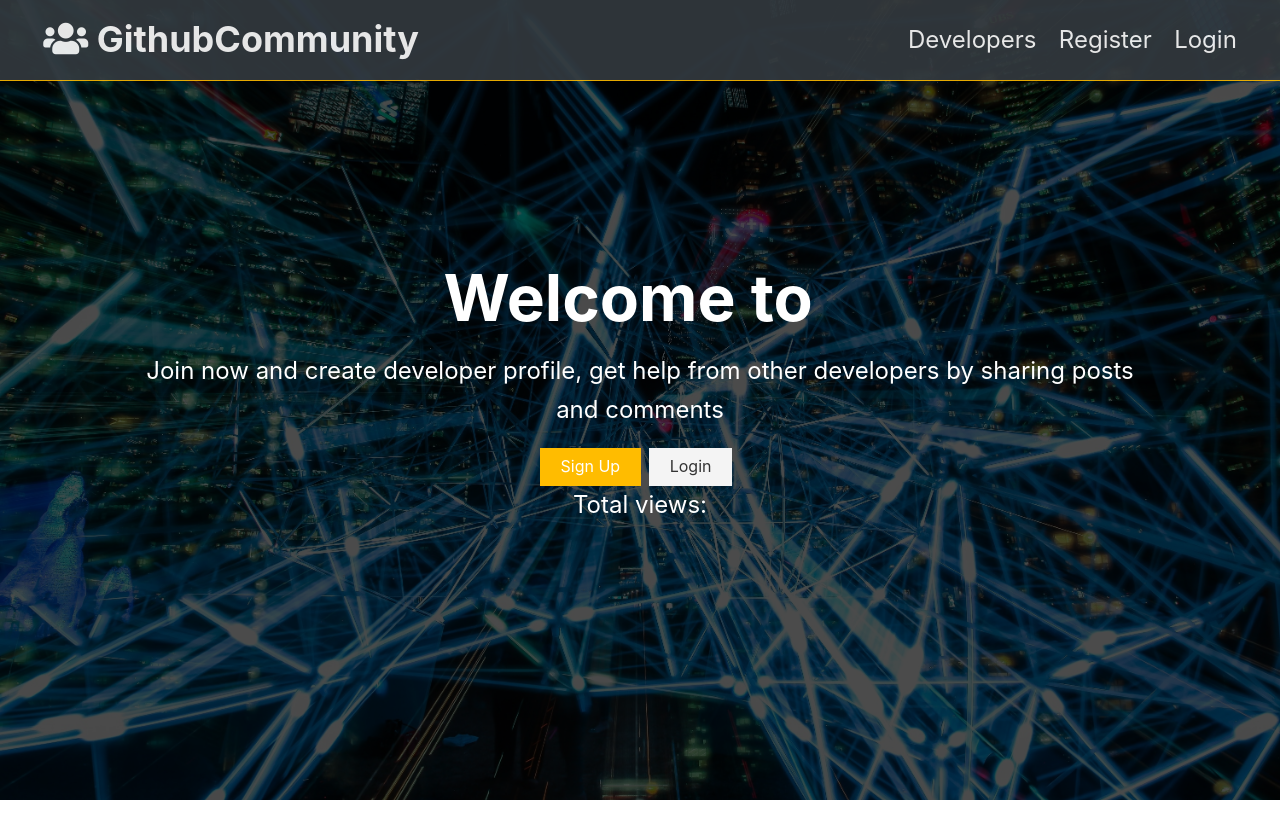
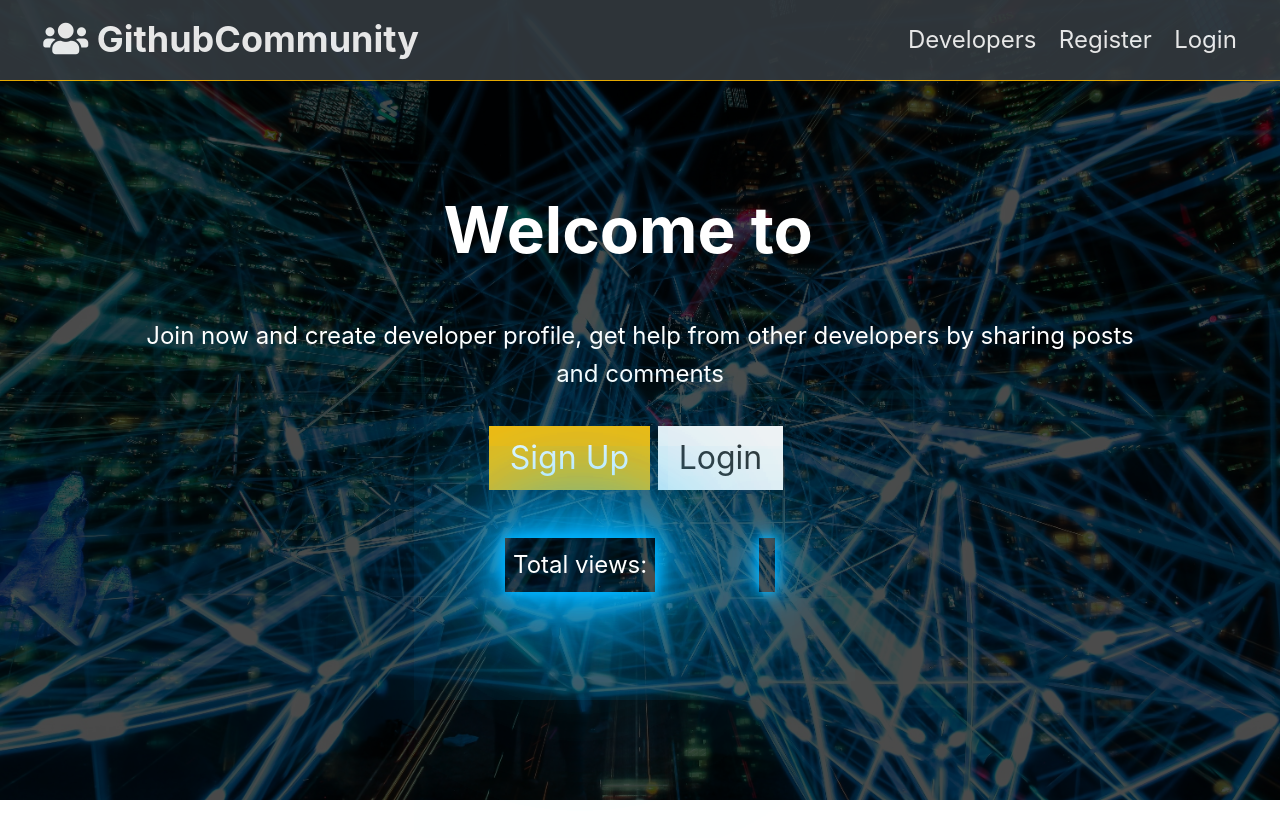
Before and after one commit to mmajerski/github-service, a React (Create React App) app in the folder client/: page / in a window 1280 px wide. Shown: the top 838 px of the page. After the commit the page ends 800 px from the top, so only its background shows below. Built offline with nearby package versions, Linux system fonts and the light colour scheme; no server answers.

Commit message:
resolve some layout issues

```diff
--- a/client/src/App.css
+++ b/client/src/App.css
@@ -41,8 +41,6 @@ img {
   margin: auto;
   overflow: hidden;
   padding: 0 2rem;
-  margin-top: 6rem;
-  margin-bottom: 3rem;
 }
 
 /* text styles*/
@@ -61,6 +59,7 @@ img {
 .lead {
   font-size: 1.5rem;
   margin-bottom: 1rem;
+  margin-top: 2rem;
 }
 
 .text-center {
@@ -69,6 +68,7 @@ img {
 
 .text-primary {
   color: var(--primary-color);
+  padding-top: 5rem;
 }
 
 .text-dark {
@@ -208,6 +208,11 @@ img {
 
 .btn:hover {
   opacity: 0.8;
+}
+
+.landing-page-button {
+  font-size: 2rem;
+  margin-top: 1rem;
 }
 
 .bg-light,
@@ -491,8 +496,12 @@ button {
 
 /* mobile styles */
 @media (max-width: 700px) {
-  .container {
-    margin-top: 8rem;
+  .text-primary {
+    padding-top: 12rem;
+  }
+
+  .landing-inner h1 {
+    padding-top: 12rem;
   }
 
   .hide-sm {
@@ -509,7 +518,7 @@ button {
   }
 
   .lead {
-    font-size: 1rem;
+    font-size: inherit;
   }
 
   /* navbar */
@@ -576,3 +585,39 @@ button {
     padding: 0.3rem 0.4rem;
   }
 }
+
+.glowing-container {
+  display: flex;
+  margin-top: 2rem;
+  justify-content: space-between;
+  text-align: center;
+}
+
+.glowing-container .text,
+.glowing-container .data {
+  padding: 0.5rem;
+}
+
+.glowing-animation {
+  display: table-cell;
+  margin: 1rem;
+  padding: 0;
+  animation: glowing-anim 2s linear infinite;
+}
+
+@keyframes glowing-anim {
+  0%,
+  100% {
+    color: #00b3ff;
+    filter: blur(2px);
+    box-shadow: 0 0 10px #00b3ff, 0 0 20px #00b3ff, 0 0 40px #00b3ff,
+      0 0 80px #00b3ff, 0 0 120px #00b3ff, 0 0 200px #00b3ff, 0 0 300px #00b3ff,
+      0 0 400px #00b3ff;
+  }
+  5%,
+  95% {
+    color: #fff;
+    filter: blur(0px);
+    text-shadow: 0 0 10px none;
+  }
+}
--- a/client/src/actions/profile.js
+++ b/client/src/actions/profile.js
@@ -1,7 +1,7 @@
 import axios from "axios";
 import { setAlert } from "./alert";
 
-import { GET_PROFILE, PROFILE_ERROR } from "./types";
+import { GET_PROFILE, UPDATE_PROFILE, PROFILE_ERROR } from "./types";
 
 export const getCurrentProfile = () => async (dispatch) => {
   try {
@@ -48,3 +48,32 @@ export const createProfile = (formData, history, edit = false) => async (
     });
   }
 };
+
+export const addExperience = (formData, history) => async (dispatch) => {
+  try {
+    const config = {
+      headers: {
+        "Content-Type": "application/json"
+      }
+    };
+
+    const res = await axios.put("/api/profile/experience", formData, config);
+
+    dispatch({ type: UPDATE_PROFILE, payload: res.data });
+
+    dispatch(setAlert("Experience Added", "success"));
+
+    history.push("/dashboard");
+  } catch (err) {
+    const errors = err.response.data.errors;
+
+    if (errors) {
+      errors.forEach((error) => dispatch(setAlert(error.msg, "danger")));
+    }
+
+    dispatch({
+      type: PROFILE_ERROR,
+      payload: { msg: err.response.statusText, status: err.response.status }
+    });
+  }
+};
--- a/client/src/actions/types.js
+++ b/client/src/actions/types.js
@@ -8,6 +8,7 @@ export const LOGIN_SUCCESS = "LOGIN_SUCCESS";
 export const LOGIN_FAIL = "LOGIN_FAIL";
 export const LOGOUT = "LOGOUT";
 export const GET_PROFILE = "GET_PROFILE";
+export const UPDATE_PROFILE = "UPDATE_PROFILE";
 export const CLEAR_PROFILE = "CLEAR_PROFILE";
 export const PROFILE_ERROR = "PROFILE_ERROR";
 export const GET_VISITED = "GET_VISITED";
--- /dev/null
+++ b/client/src/components/layout/GlowingInfo.js
@@ -0,0 +1,27 @@
+import React from "react";
+
+const GlowingInfo = ({ timesVisited }) => {
+  return (
+    <div className="glowing-container">
+      <div className="text glowing-animation">
+        <span className="lead">T</span>
+        <span className="lead">o</span>
+        <span className="lead">t</span>
+        <span className="lead">a</span>
+        <span className="lead">l</span>
+        <span className="lead"> </span>
+        <span className="lead">v</span>
+        <span className="lead">i</span>
+        <span className="lead">e</span>
+        <span className="lead">w</span>
+        <span className="lead">s</span>
+        <span className="lead">:</span>
+      </div>
+      <div className="data glowing-animation">
+        <span className="lead"> {timesVisited}</span>
+      </div>
+    </div>
+  );
+};
+
+export default GlowingInfo;
--- a/client/src/components/layout/Landing.js
+++ b/client/src/components/layout/Landing.js
@@ -3,6 +3,7 @@ import { Link, Redirect } from "react-router-dom";
 import { connect } from "react-redux";
 import PropTypes from "prop-types";
 import TypeEffect from "./TypeEffect";
+import GlowingInfo from "./GlowingInfo";
 import { visitCounter } from "./../../actions/visit";
 
 const Landing = ({ visitCounter, isAuthenticated, timesVisited }) => {
@@ -24,13 +25,16 @@ const Landing = ({ visitCounter, isAuthenticated, timesVisited }) => {
             developers by sharing posts and comments
           </p>
           <div className="buttons">
-            <Link to="/register" className="btn btn-primary">
+            <Link
+              to="/register"
+              className="btn btn-primary landing-page-button"
+            >
               Sign Up
             </Link>
-            <Link to="/login" className="btn btn-light">
+            <Link to="/login" className="btn btn-light landing-page-button">
               Login
             </Link>
-            <p className="lead">Total views: {timesVisited}</p>
+            <GlowingInfo timesVisited={timesVisited} />
           </div>
         </div>
       </div>
```
